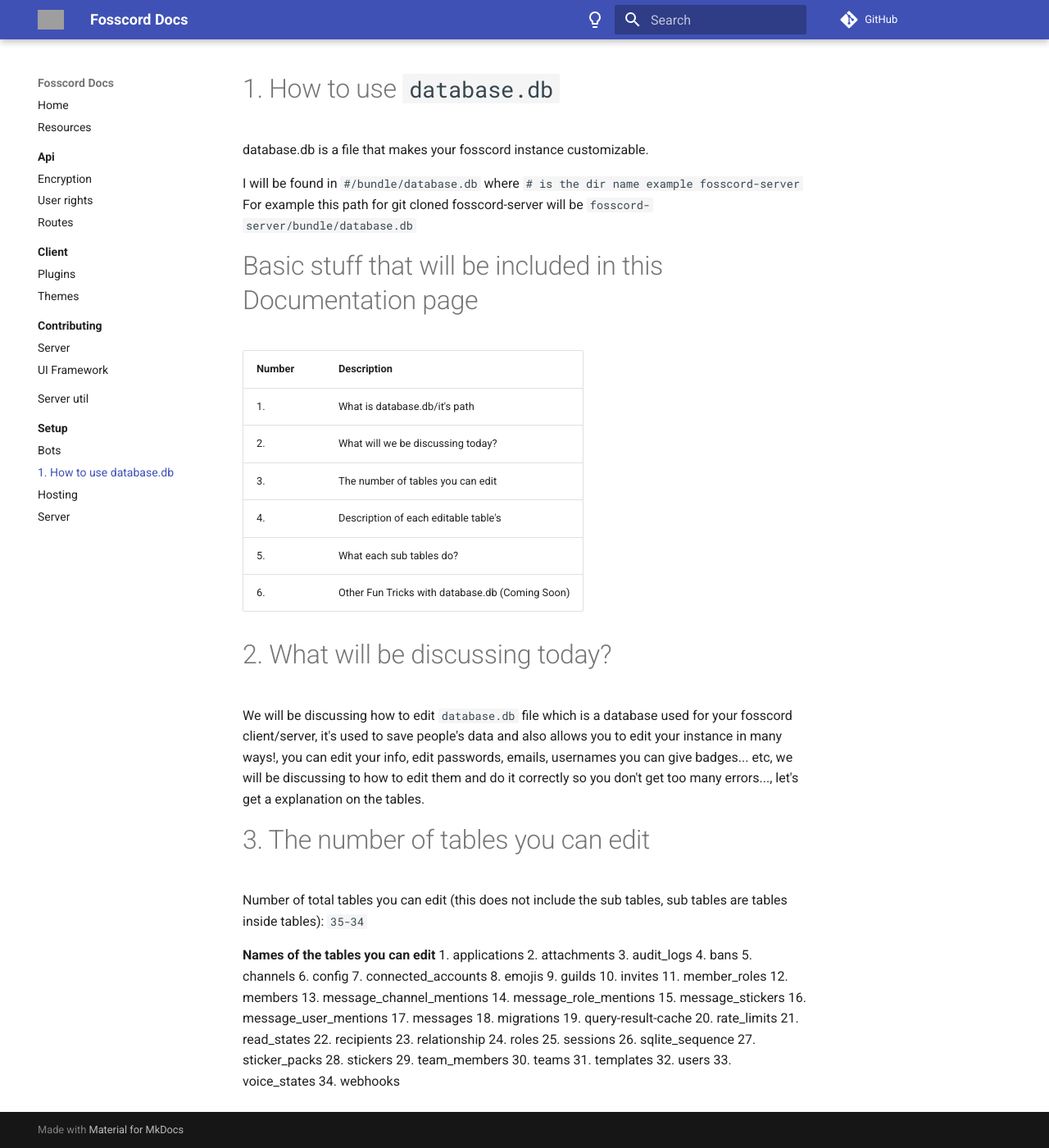
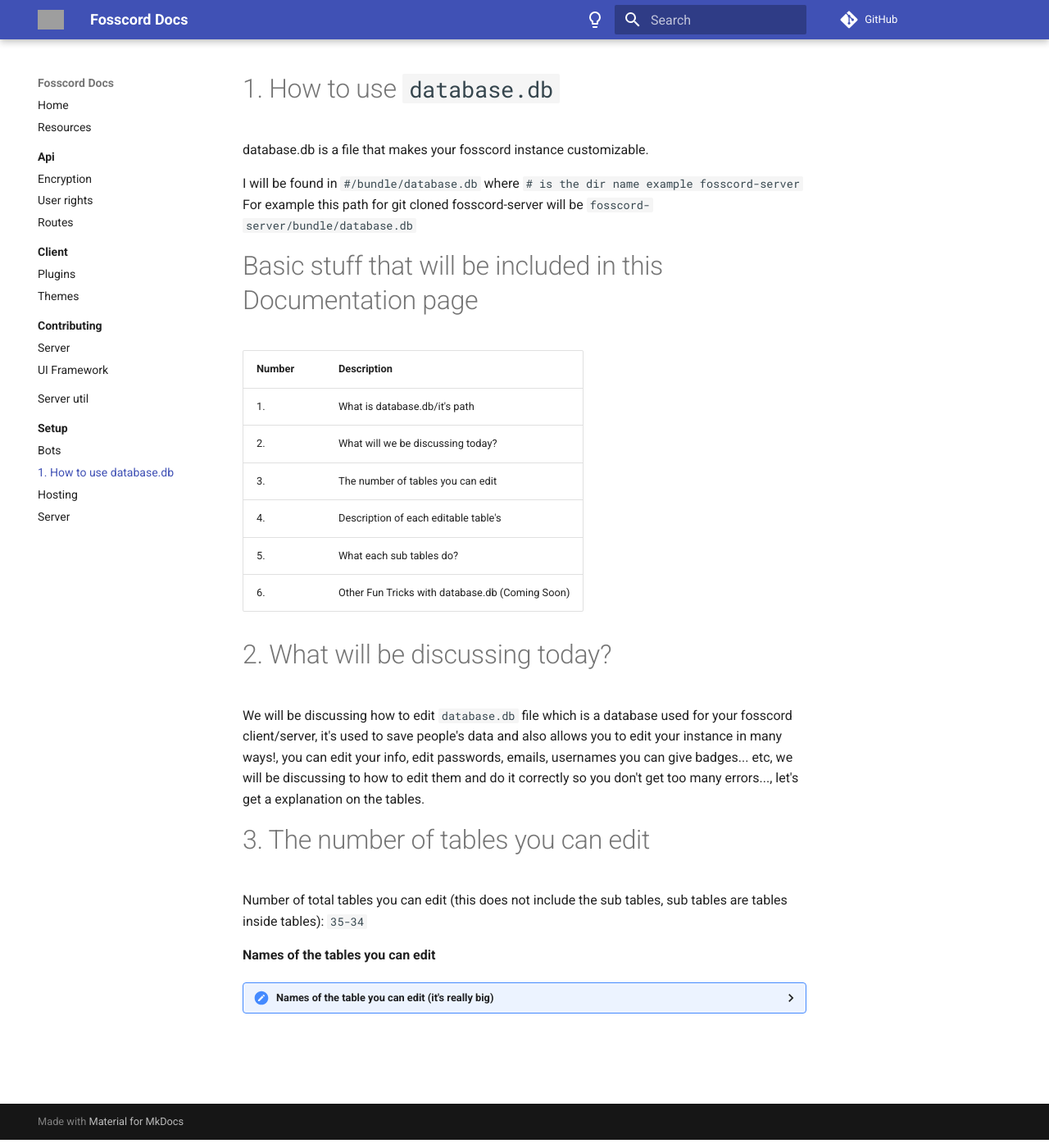
Before and after one commit to spacebarchat/docs, an MkDocs documentation site: the page built from docs/setup/database.md, in a window 1280 px wide and 1400 px high, scrolled down 10 px. Shown: the whole window at 82% size. Built offline with MkDocs 1.6.1 and Material for MkDocs 9.7.7, drawn with Linux system fonts in a browser that asks for light colours; comment, search, counter and statistics services are not loaded; some of the changed text lies outside the part shown; grey boxes are pictures that could not be loaded.

Commit message:
Update database.md

```diff
--- a/docs/setup/database.md
+++ b/docs/setup/database.md
@@ -22,37 +22,41 @@
 Number of total tables you can edit (this does not include the sub tables, sub tables are tables inside tables): `35-34`
 
 **Names of the tables you can edit**
-1. applications
-2. attachments
-3. audit_logs
-4. bans
-5. channels
-6. config
-7. connected_accounts
-8. emojis
-9. guilds
-10. invites
-11. member_roles
-12. members
-13. message_channel_mentions
-14. message_role_mentions
-15. message_stickers
-16. message_user_mentions
-17. messages
-18. migrations
-19. query-result-cache
-20. rate_limits
-21. read_states
-22. recipients
-23. relationship
-24. roles
-25. sessions
-26. sqlite_sequence
-27. sticker_packs
-28. stickers
-29. team_members
-30. teams
-31. templates
-32. users
-33. voice_states
-34. webhooks
+<details>
+<summary>Names of the table you can edit (it's really big)</summary>
+<br>
+1. applications<br/>
+2. attachments<br/>
+3. audit_logs<br/>
+4. bans<br/>
+5. channels<br/>
+6. config<br/>
+7. connected_accounts<br/>
+8. emojis<br/>
+9. guilds<br/>
+10. invites<br/>
+11. member_roles<br/>
+12. members<br/>
+13. message_channel_mentions<br/>
+14. message_role_mentions<br/>
+15. message_stickers<br/>
+16. message_user_mentions<br/>
+17. messages<br/>
+18. migrations<br/>
+19. query-result-cache<br/>
+20. rate_limits<br/>
+21. read_states<br/>
+22. recipients<br/>
+23. relationship<br/>
+24. roles<br/>
+25. sessions<br/>
+26. sqlite_sequence<br/>
+27. sticker_packs<br/>
+28. stickers<br/>
+29. team_members<br/>
+30. teams<br/>
+31. templates<br/>
+32. users<br/>
+33. voice_states<br/>
+34. webhooks<br/>
+<details>
```
